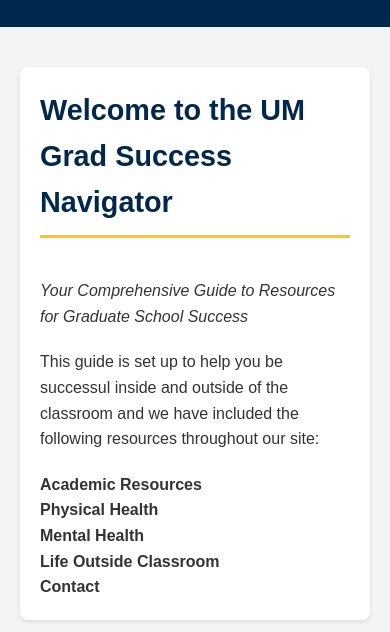
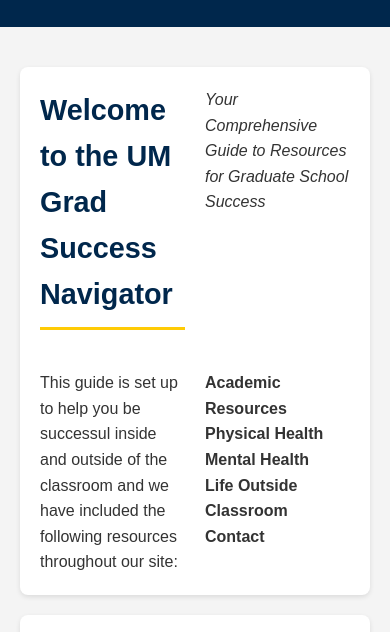
Before and after one commit to kaitlynqye/client_project_wn25, a plain HTML site: page index.html in a window 390 px wide. Shown: the part 193-825 px from the top of the page. Drawn offline with Linux system fonts and the light colour scheme.

Commit message:
Remove media query usage

```diff
--- a/css/style.css
+++ b/css/style.css
@@ -125,15 +125,15 @@
 /* Grid Layout */
 .grid-layout {
     display: grid;
-    grid-template-columns: 1fr;
+    grid-template-columns: 1fr 1fr;
     gap: 20px;
 }
 
-@media (min-width: 768px) {
+/* @media (min-width: 768px) {
     .grid-layout {
         grid-template-columns: 1fr 1fr;
     }
-}
+} */
 
 /* Images */
 figure {
```
